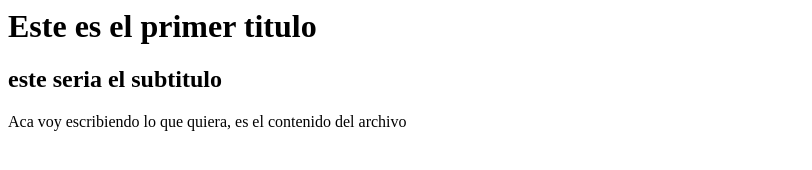
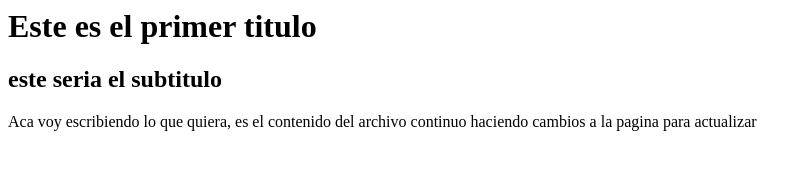
Before and after one commit to fabiandrago2803/prueba26-03, a plain HTML site: page index.html in a window 1280 px wide. Shown: the whole page, without its empty margins (0-812 px from the left). Drawn offline with Linux system fonts and the light colour scheme.

Commit message:
segundo commit

```diff
--- a/index.html
+++ b/index.html
@@ -5,5 +5,6 @@
     </head>
     <body>
         Aca voy escribiendo lo que quiera, es el contenido del archivo
-      </body>
+      continuo haciendo cambios a la pagina para actualizar
+    </body>
 </html>
```
Also changed, not shown: 1 other file.
